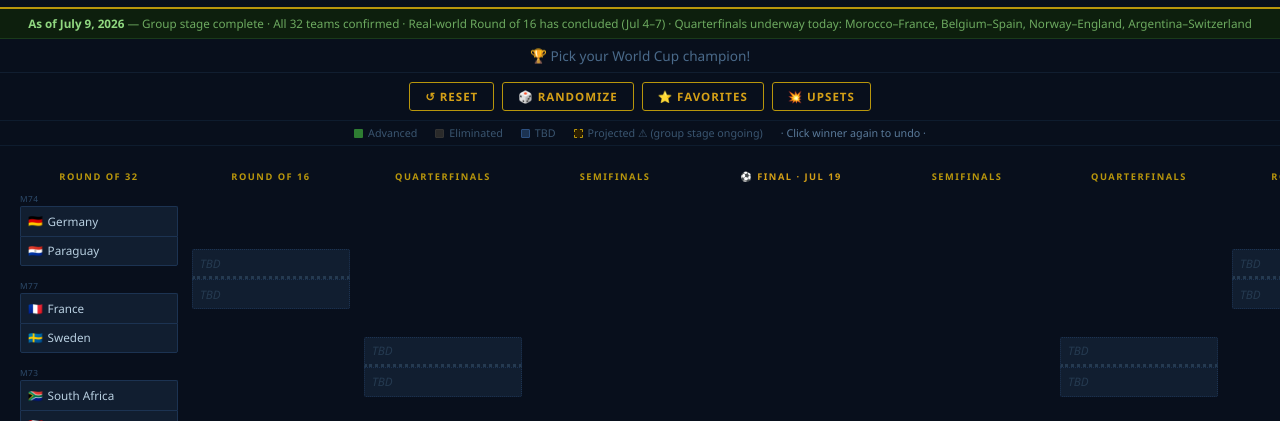
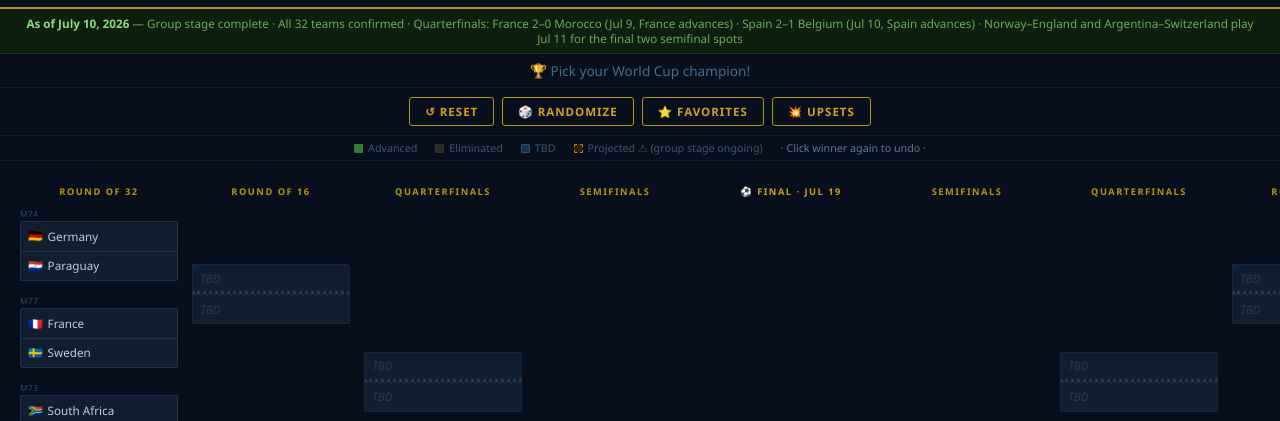
Before and after one commit to ajcarao-dev/world-cup-2026, a website: page index.html in a window 1280 px wide. Shown: the part 68-489 px from the top of the page. Drawn offline with Linux system fonts and the light colour scheme.

Commit message:
Daily bracket update 2026-07-10: QF results (France, Spain advance to semis)

```diff
--- a/index.html
+++ b/index.html
@@ -254,7 +254,7 @@
 </header>
 
 <div id="status-bar">
-  <strong>As of July 9, 2026</strong> — Group stage complete · All 32 teams confirmed · Real-world Round of 16 has concluded (Jul 4–7) · Quarterfinals underway today: Morocco–France, Belgium–Spain, Norway–England, Argentina–Switzerland
+  <strong>As of July 10, 2026</strong> — Group stage complete · All 32 teams confirmed · Quarterfinals: France 2–0 Morocco (Jul 9, France advances) · Spain 2–1 Belgium (Jul 10, Spain advances) · Norway–England and Argentina–Switzerland play Jul 11 for the final two semifinal spots
 </div>
 
 <div id="champ-bar">🏆 Pick your World Cup champion!</div>
```
